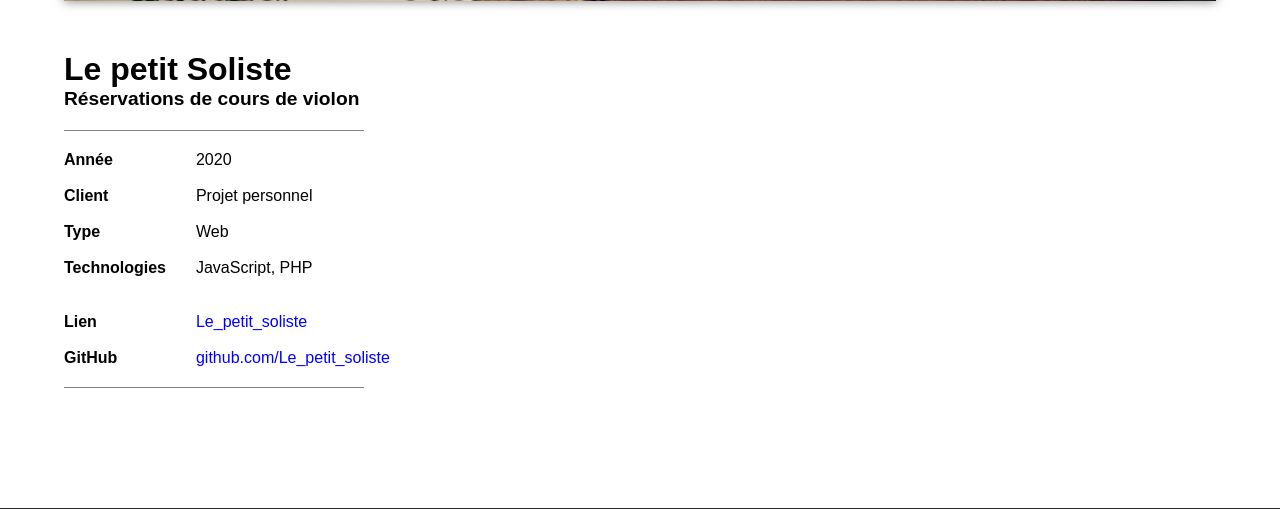
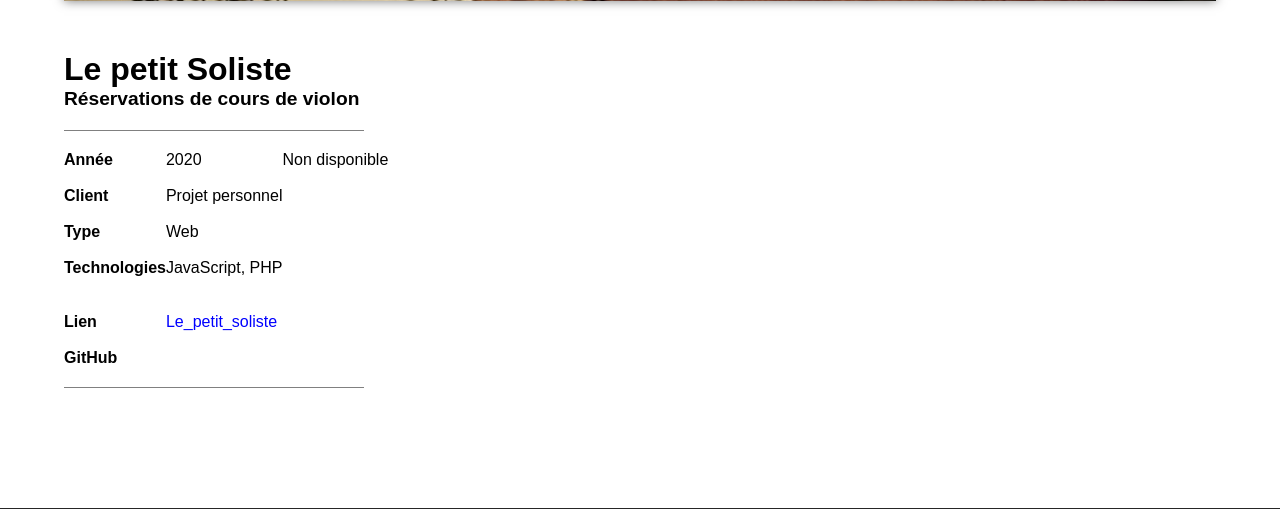
Before and after one commit to Nardel34/Portfolio, a PHP site: page /projet_reservation.php in a window 1280 px wide. Shown: the part 1495-2004 px from the top of the page. Run offline with PHP 8.4, Linux system fonts and the light colour scheme.

Commit message:
modif paage réservation

```diff
--- a/projet_reservation.php
+++ b/projet_reservation.php
@@ -44,7 +44,7 @@
                     Web<br><br>
                     JavaScript, PHP<br><br><br>
                     <a href="https://lepetitsoliste.victor-nardella.fr" target="_blank" rel="noopener">Le_petit_soliste</a><br><br>
-                    <a href="https://github.com/Nardel34/Le_petit_soliste_Reservation" target="_blank" rel="noopener">github.com/Le_petit_soliste</a>
+                <p>Non disponible</p>
                 </p>
             </div>
             <div class="line_projet"></div>
```
